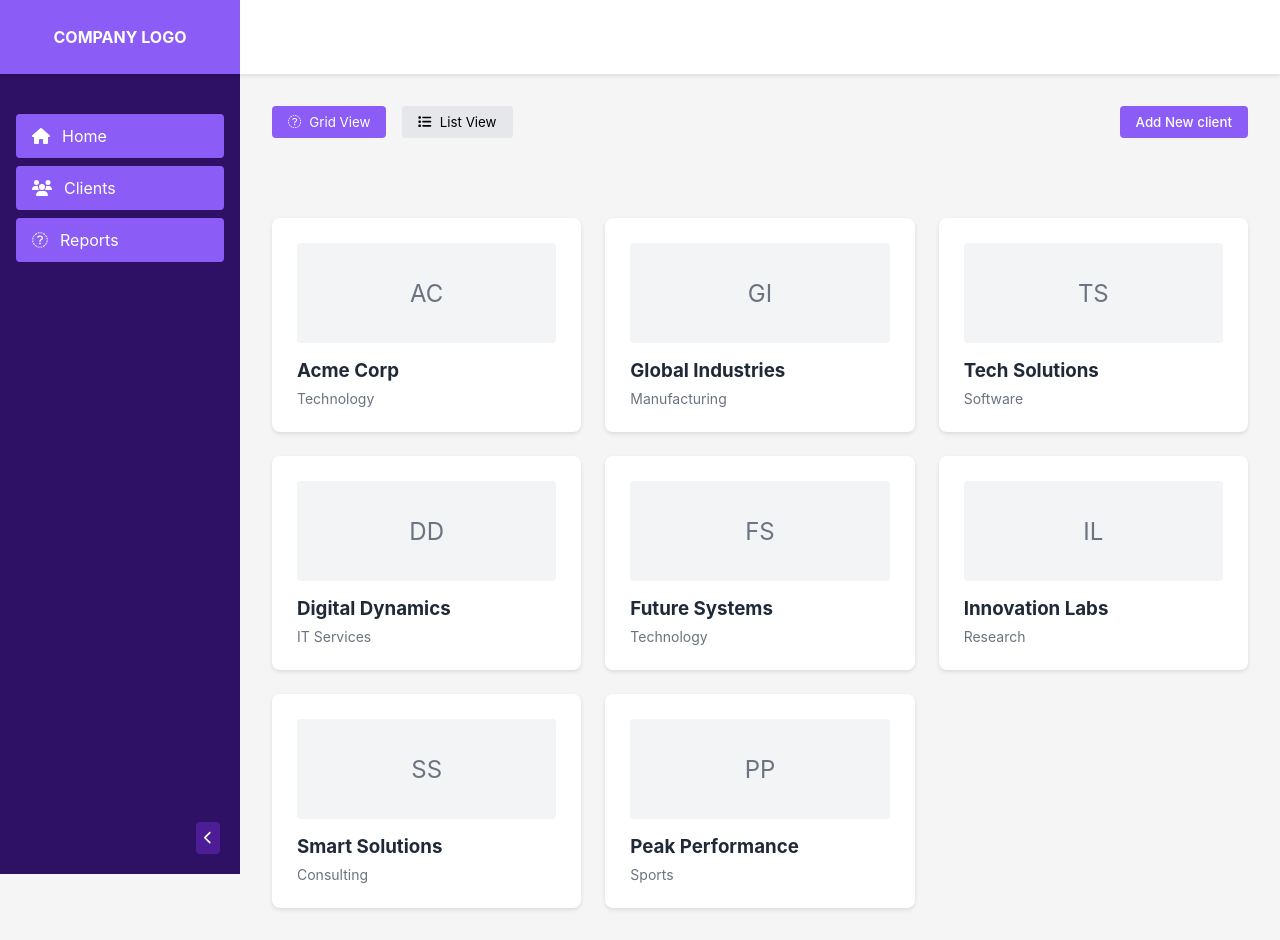
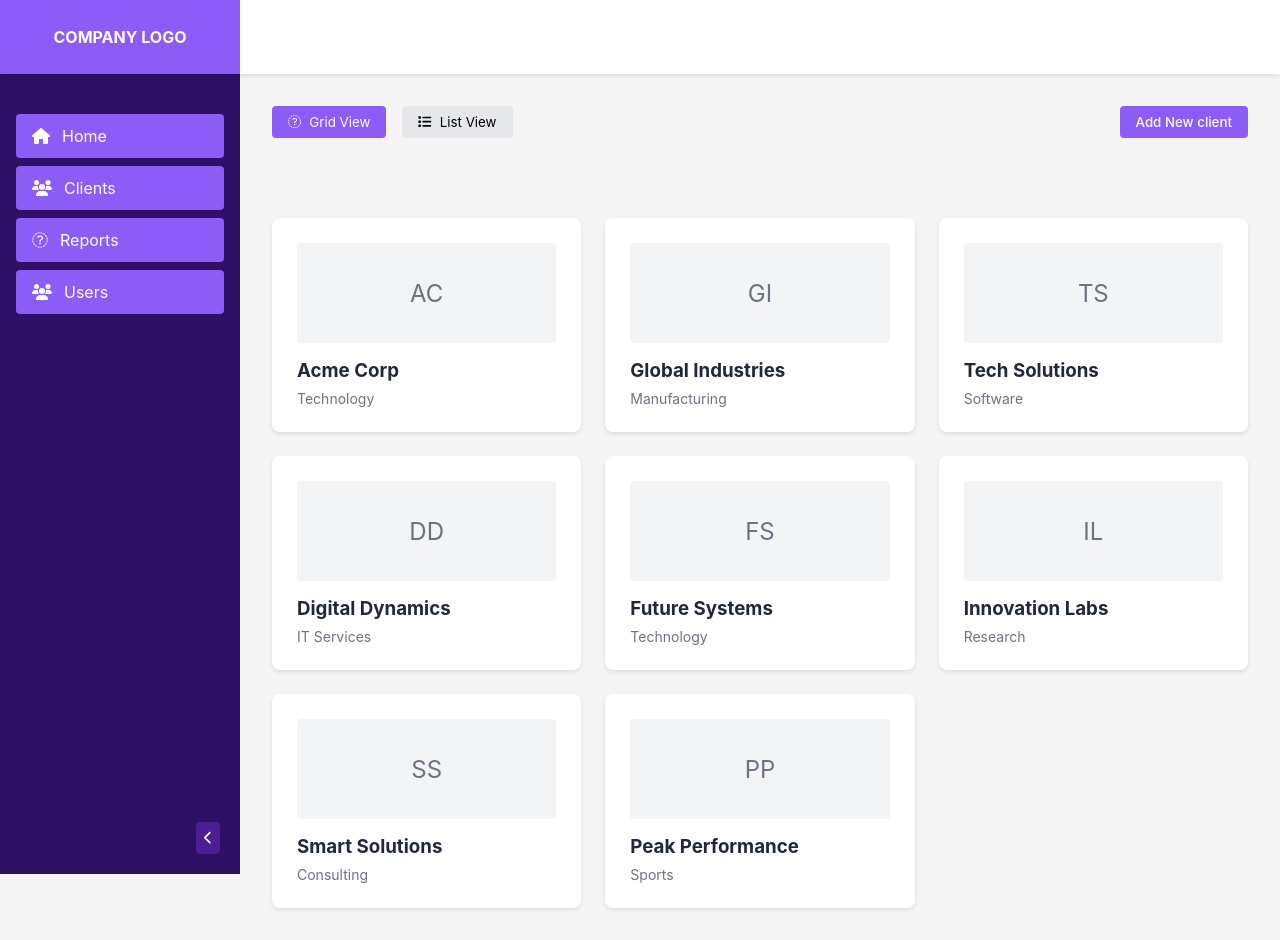
Before and after one commit to manfridayagency/Ninzarin, a plain HTML site: page version1.0/super-admin/clients-added.html in a window 1280 px wide. Drawn offline with Linux system fonts and the light colour scheme.

Commit message:
Update clients-added.html

```diff
--- a/version1.0/super-admin/clients-added.html
+++ b/version1.0/super-admin/clients-added.html
@@ -289,6 +289,10 @@
                     <i class="fas fa-reports"></i>
                     <span>Reports</span>
                 </li>
+                <li class="menu-item active">
+                    <i class="fas fa-users"></i>
+                    <span>Users</span>
+                </li>
             </ul>
             <button class="sidebar-toggle" id="sidebarToggle">
                 <i class="fas fa-chevron-left"></i>
```
